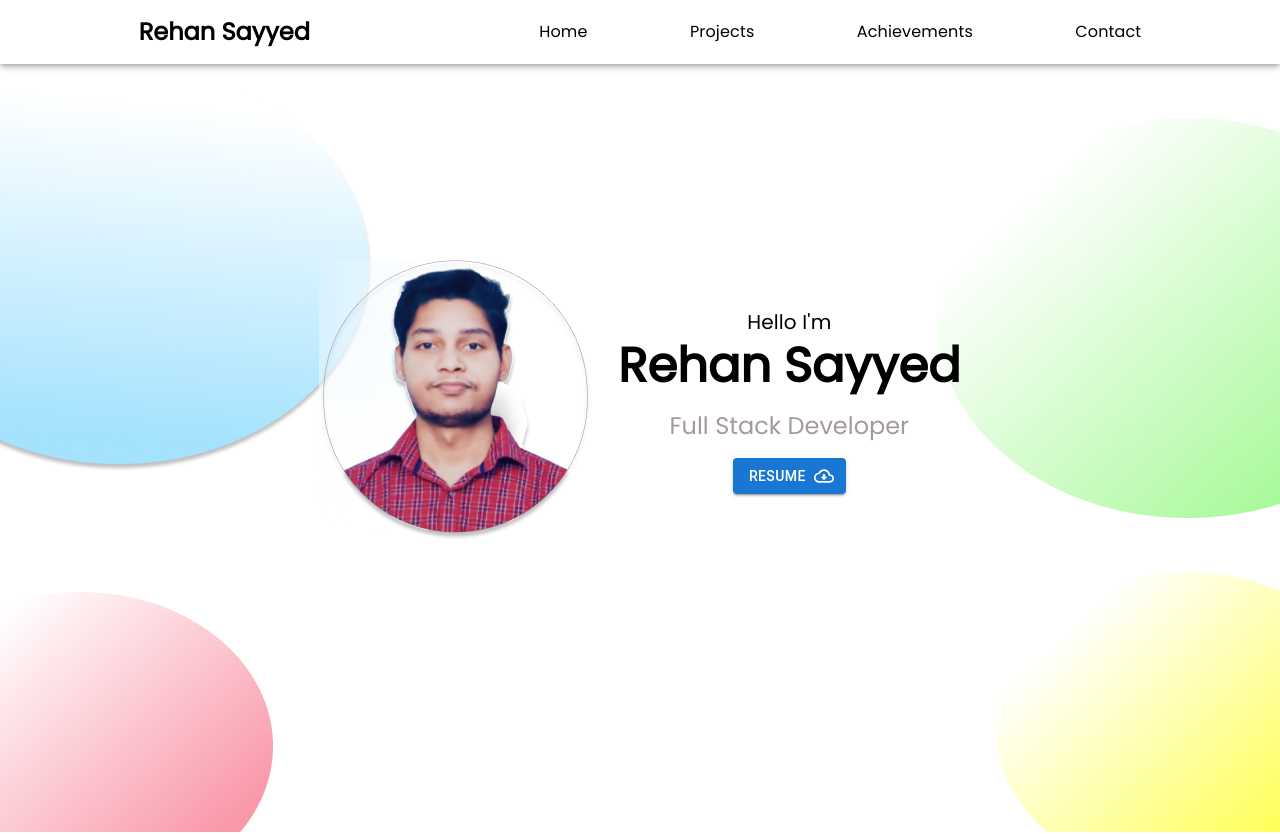
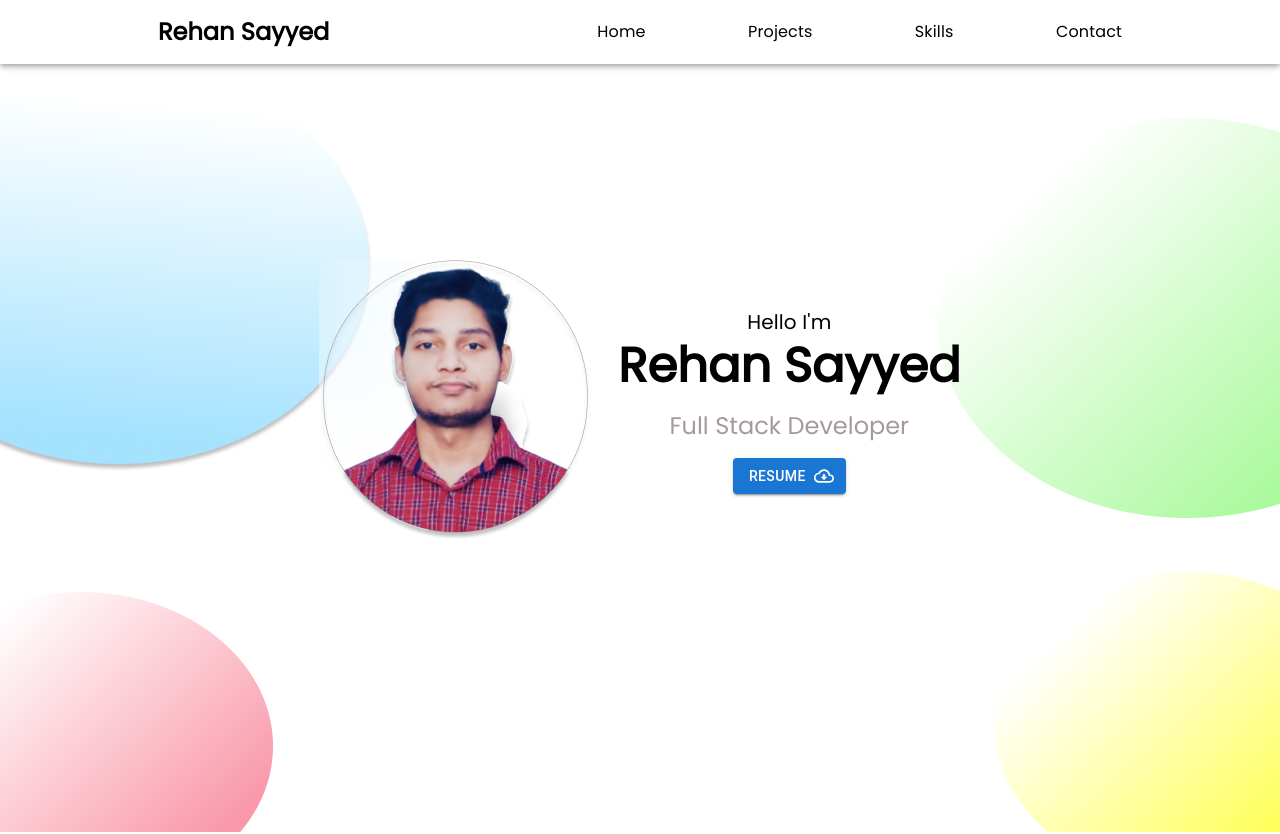
Before and after one commit to Sayyed-rehan/Portfolio, a React (Vite) app: page / in a window 1280 px wide. Shown: the top 834 px of the page. Built offline with nearby package versions, Linux system fonts and the light colour scheme.

Commit message:
navbar updated

```diff
--- a/src/Components/Navbar/Navbar.jsx
+++ b/src/Components/Navbar/Navbar.jsx
@@ -51,7 +51,7 @@ const Navbar = () => {
             </Typography>
             <Typography variant="subtitle1">
               <Link to="achievments-container" smooth={true} duration={600}>
-                Achievements
+                Skills
               </Link>
             </Typography>
             <Typography variant="subtitle1">
@@ -96,7 +96,7 @@ const Navbar = () => {
                   duration={600}
                   onClick={handleClose}
                 >
-                  Achievments
+                  Skills
                 </Link>
               </MenuItem>
               <MenuItem>
```
